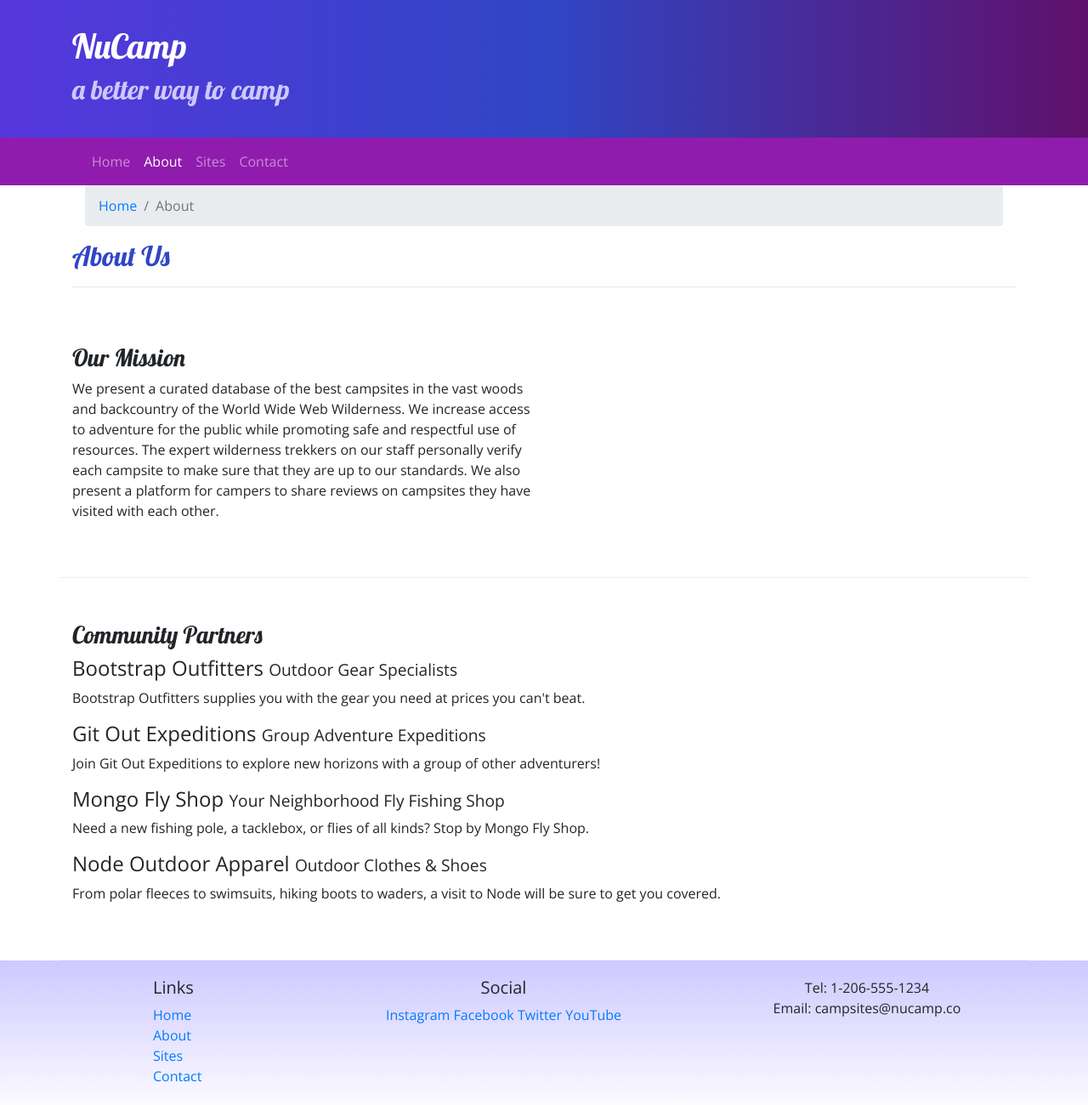
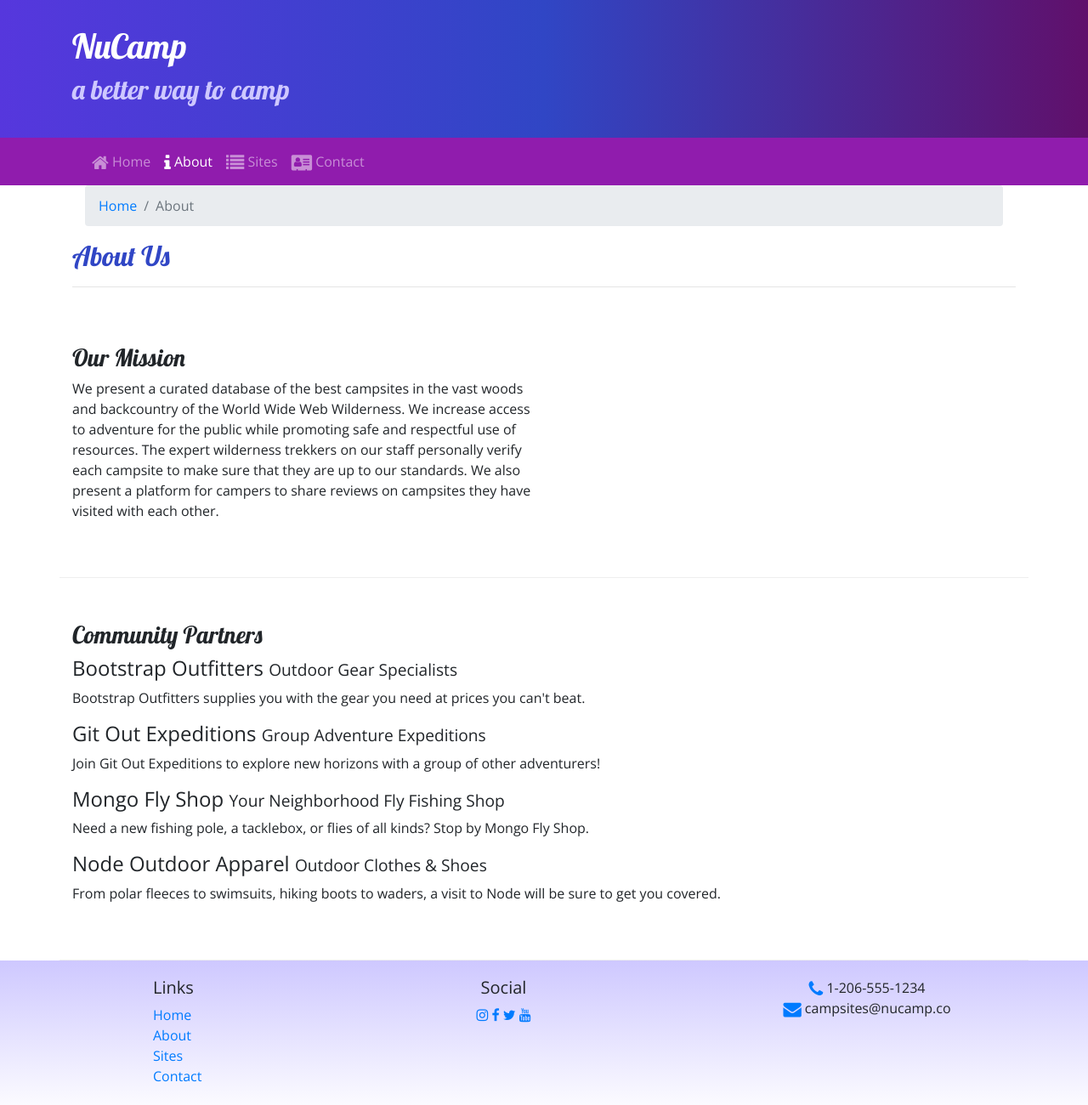
Before and after one commit to hallehar98/NuCampSite, a website: page aboutus.html in a window 1280 px wide. Shown: the whole page at 85% size. Drawn offline with nearby package versions, Linux system fonts and the light colour scheme.

Commit message:
Icon Fonts

```diff
--- a/aboutus.html
+++ b/aboutus.html
@@ -7,7 +7,8 @@
     <meta name="viewport" content="width=device-width, initial-scale=1" />
     <!---Bootstrap-->
     <link rel="stylesheet" href="node_modules/bootstrap/dist/css/bootstrap.min.css" />
-    <!---CSS after Bootstrap-->
+    <!-- Additional CSS must be placed after Bootstrap CSS -->
+    <link rel="stylesheet" href="node_modules/font-awesome/css/font-awesome.min.css" />
     <link rel="stylesheet" href="https://fonts.googleapis.com/css?family=Lobster|Open+Sans" />
     <link rel="stylesheet" href="css/styles.css" />
     <title>NuCamp: A Better Way To Camp</title>
@@ -33,10 +34,10 @@
             </button>
             <div class="container">
                 <ul class="navbar-nav">
-                    <li class="nav-item"><a class="nav-link" href="index.html">Home</a></li>
-                    <li class="nav-item active"><a class="nav-link" href="#">About</a></li>
-                    <li class="nav-item"><a class="nav-link" href="#">Sites</a></li>
-                    <li class="nav-item"><a class="nav-link" href="#">Contact</a></li>
+                    <li class="nav-item"><a class="nav-link" href="index.html"><i class="fa fa-home fa-lg"></i> Home</a></li>
+                    <li class="nav-item active"><a class="nav-link" href="#"><i class="fa fa-info fa-lg"></i> About</a></li>
+                    <li class="nav-item"><a class="nav-link" href="#"><i class="fa fa-list fa-lg"></i> Sites</a></li>
+                    <li class="nav-item"><a class="nav-link" href="#"><i class="fa fa-address-card fa-lg"></i> Contact</a></li>
                 </ul>
             </div>
         </div>
@@ -92,14 +93,14 @@
                 </div>
                 <div class="col-6 col-sm-5 text-center">
                     <h5>Social</h5>
-                    <a href="http://instagram.com/">Instagram</a>
-                    <a href="http://facebook.com/">Facebook</a>
-                    <a href="http://twitter.com/">Twitter</a>
-                    <a href="http://youtube.com/">YouTube</a>
+                    <a href="http://instagram.com/"><i class="fa fa-instagram"></i></a>
+                    <a href="http://facebook.com/"><i class="fa fa-facebook"></i></a>
+                    <a href="http://twitter.com/"><i class="fa fa-twitter"></i></a>
+                    <a href="http://youtube.com/"><i class="fa fa-youtube"></i></a>
                 </div>
                 <div class="col-sm-4 text-center">
-                    Tel: 1-206-555-1234<br />
-                    Email: campsites@nucamp.co
+                    <i class="fa fa-phone fa-lg text-primary"></i> 1-206-555-1234<br />
+                    <i class="fa fa-envelope fa-lg text-primary"></i> campsites@nucamp.co
                 </div>
             </div>
         </div>
--- a/package.json
+++ b/package.json
@@ -15,6 +15,7 @@
   },
   "dependencies": {
     "bootstrap": "^4.5.2",
+    "font-awesome": "^4.7.0",
     "jquery": "^3.5.1",
     "popper.js": "^1.16.1"
   }
```
Also changed, not shown: index.html (+11 -10 lines), 1 other file.
